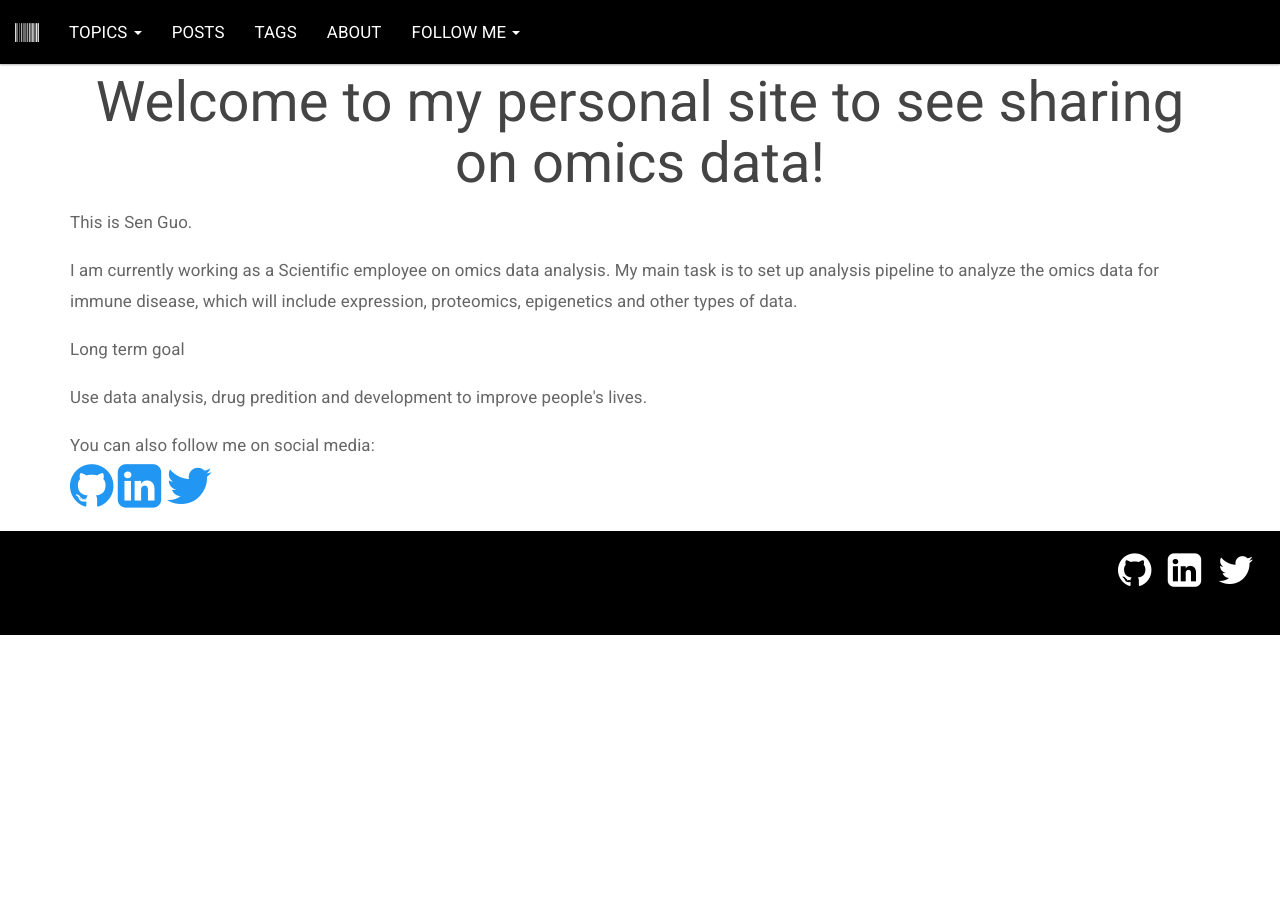
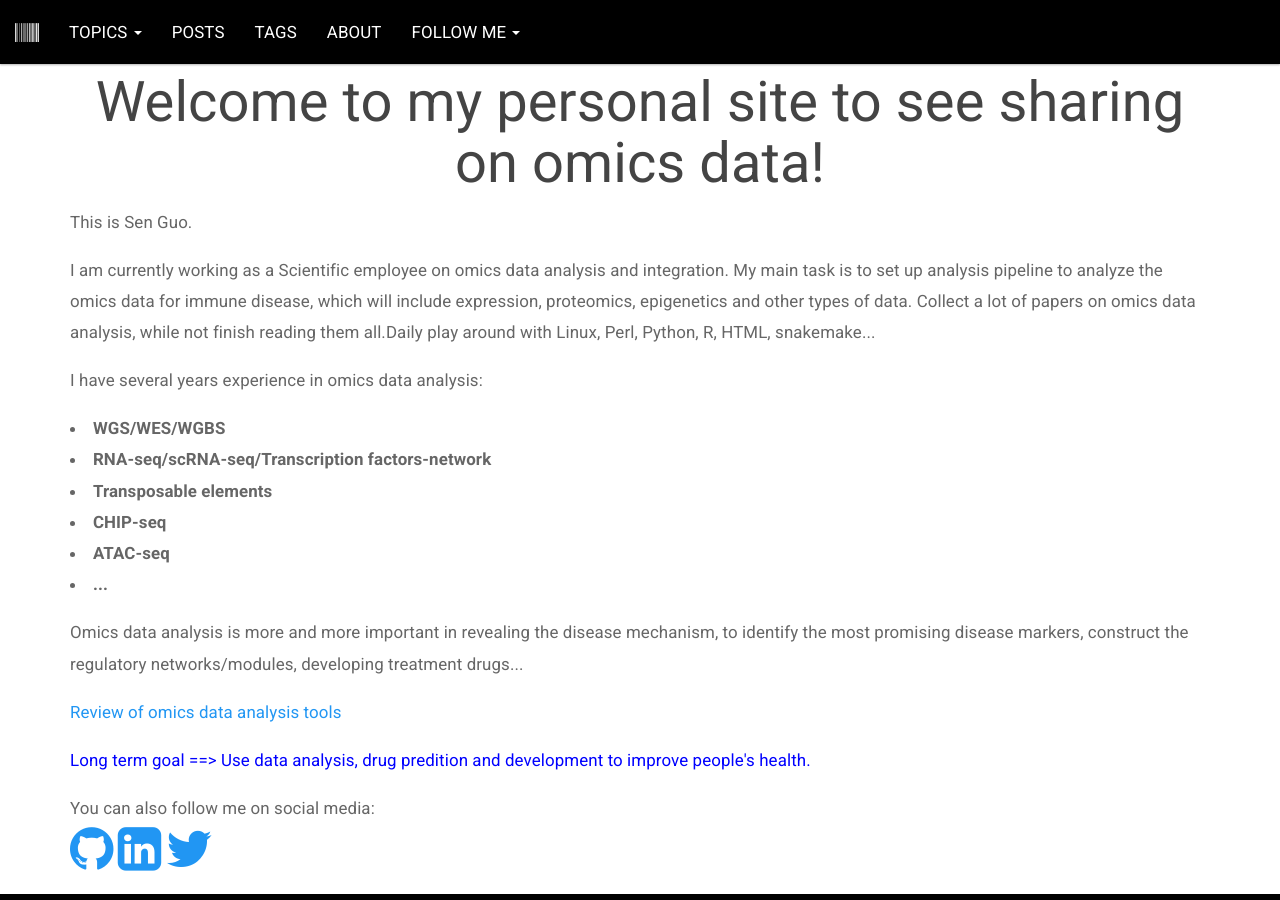
Before and after one commit to whiteorchid/whiteorchid.github.io, a Jekyll site: the page built from _pages/about.html, in a window 1280 px wide and 900 px high, scrolled down 405 px. Built offline with Jekyll 4.4.1, drawn with Linux system fonts in a browser that asks for light colours; before the commit the page ends 1040 px from its top, so only the background shows below that.

Commit message:
Update about.html

```diff
--- a/_pages/about.html
+++ b/_pages/about.html
@@ -11,20 +11,36 @@ This is Sen Guo.
 
 <p>
 
-I am currently working as a Scientific employee on omics data analysis.
+I am currently working as a Scientific employee on omics data analysis and integration.
 
-My main task is to set up analysis pipeline to analyze the omics data for immune disease, which will include expression, proteomics, epigenetics and other types of data.
+My main task is to set up analysis pipeline to analyze the omics data for immune disease, which will include expression, proteomics, epigenetics and other types of data. Collect a lot of papers on omics data analysis, while not finish reading them all.Daily play around with Linux, Perl, Python, R, HTML, snakemake...
 
 </p>
 
 <p>
-Long term goal
+I have several years experience in omics data analysis:
+  <li><b>WGS/WES/WGBS </li>
+  <li>RNA-seq/scRNA-seq/Transcription factors-network</li>
+  <li>Transposable elements</li>
+  <li>CHIP-seq</li>
+  <li>ATAC-seq</li>
+  <li>...</b></li>
+</p>
+
+<p>
+Omics data analysis is more and more important in revealing the disease mechanism, to identify the most promising disease markers, construct the regulatory networks/modules, developing treatment drugs...
+
 
 </p>
 
+<a href="https://link.springer.com/article/10.1007/s11831-021-09547-0">Review of omics data analysis tools</a>
+
 <p>
 
-Use data analysis, drug predition and development to improve people's lives.
+</p>
+<p style="color:blue;">
+
+Long term goal ==> Use data analysis, drug predition and development to improve people's health.
 
 </p>
 
```
